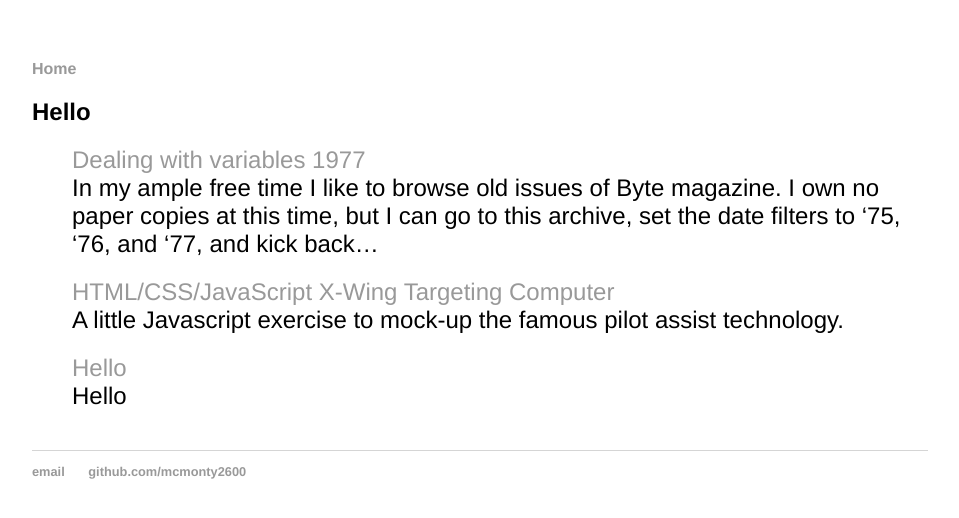
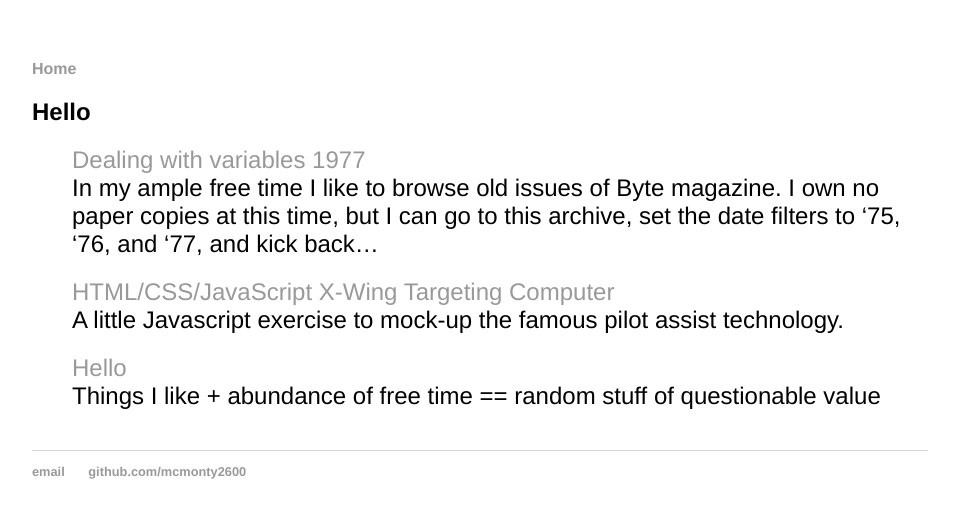
Before and after one commit to mcmonty2600/mcmonty2600.github.io, a Jekyll site: the page built from index.html, in a window 1280 px wide. Shown: the top 518 px of the page, without its empty margins (160-1119 px from the left). Built offline with Jekyll 4.4.1, drawn with Linux system fonts in a browser that asks for light colours.

Commit message:
minor edits

```diff
--- a/_posts/2016-11-27-hello.md
+++ b/_posts/2016-11-27-hello.md
@@ -4,4 +4,4 @@ title: "Hello"
 date: 2016-11-27
 ---
 
-Hello
+Things I like + abundance of free time == random stuff of questionable value
```
